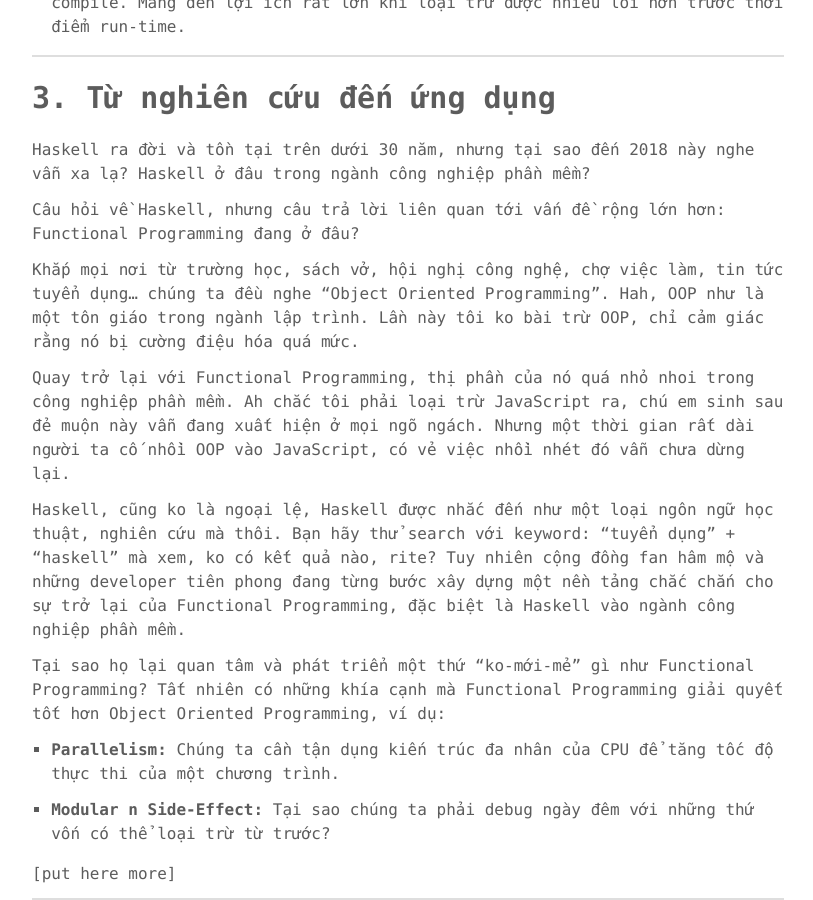
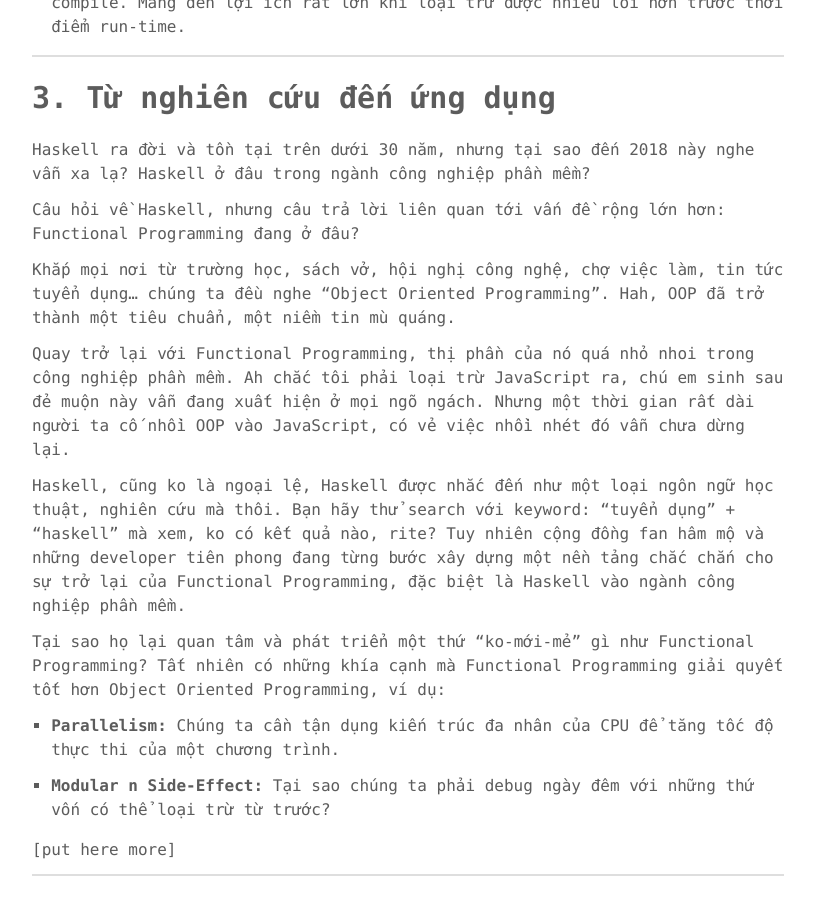
Before and after one commit to phuoc-thanh/phuoc-thanh.github.io, a Jekyll site: the page built from _posts/2018-04-10-haskell-the-hidden-power.md, in a window 1280 px wide and 900 px high, scrolled down 3815 px. Shown: the whole window, without its empty margins (232-1045 px from the left). Built offline with Jekyll 4.4.1, drawn with Linux system fonts in a browser that asks for light colours.

Commit message:
change 2 lines in 2 posts

```diff
--- a/_posts/2018-04-10-haskell-the-hidden-power.md
+++ b/_posts/2018-04-10-haskell-the-hidden-power.md
@@ -115,7 +115,7 @@ Haskell ra đời và tồn tại trên dưới 30 năm, nhưng tại sao đến
 
 Câu hỏi về Haskell, nhưng câu trả lời liên quan tới vấn đề rộng lớn hơn: Functional Programming đang ở đâu?
 
-Khắp mọi nơi từ trường học, sách vở, hội nghị công nghệ, chợ việc làm, tin tức tuyển dụng... chúng ta đều nghe "Object Oriented Programming". Hah, OOP như là một tôn giáo trong ngành lập trình. Lần này tôi ko bài trừ OOP, chỉ cảm giác rằng nó bị cường điệu hóa quá mức.
+Khắp mọi nơi từ trường học, sách vở, hội nghị công nghệ, chợ việc làm, tin tức tuyển dụng... chúng ta đều nghe "Object Oriented Programming". Hah, OOP đã trở thành một tiêu chuẩn, một niềm tin mù quáng.
 
 Quay trở lại với Functional Programming, thị phần của nó quá nhỏ nhoi trong công nghiệp phần mềm. Ah chắc tôi phải loại trừ JavaScript ra, chú em sinh sau đẻ muộn này vẫn đang xuất hiện ở mọi ngõ ngách. Nhưng một thời gian rất dài người ta cố nhồi OOP vào JavaScript, có vẻ việc nhồi nhét đó vẫn chưa dừng lại.
 
```
Also changed, not shown: _posts/2017-04-17-agile-stop-dreaming.md (+1 -1 lines).
